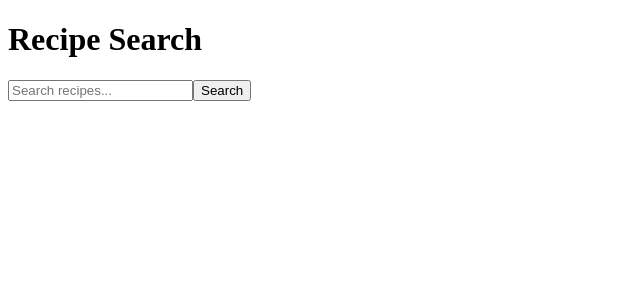
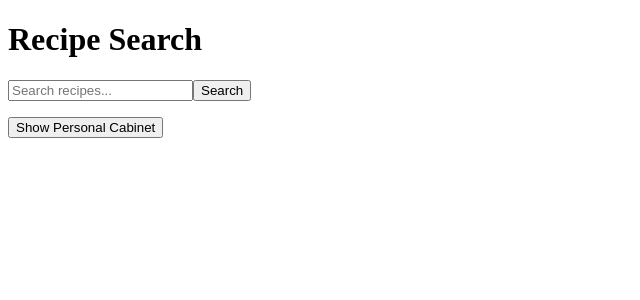
Before and after one commit to ryantoxx/Lab6-PW, a React (Vite) app: page / in a window 1280 px wide. Both pictures are taken after a click on the button "Start Exploring". Shown: the top 300 px of the page, without its empty margins (0-640 px from the left). Built offline with nearby package versions, Linux system fonts and the light colour scheme.

Commit message:
add personal cabinet

```diff
--- a/src/App.jsx
+++ b/src/App.jsx
@@ -1,11 +1,13 @@
 import React, { useState, useEffect } from 'react';
 import WelcomePage from './components/WelcomePage';
 import RecipeSearch from './components/RecipeSearch';
+import PersonalCabinet from './components/PersonalCabinet';
 import './App.css';
 
 function App() {
   const [showWelcomePage, setShowWelcomePage] = useState(true);
   const [addedRecipes, setAddedRecipes] = useState([]);
+  const [showPersonalCabinet, setShowPersonalCabinet] = useState(false);
 
   const handleDismissWelcome = () => {
     setShowWelcomePage(false);
@@ -19,6 +21,10 @@ function App() {
     setAddedRecipes(prevAddedRecipes => prevAddedRecipes.filter(recipe => recipe.title !== recipeToRemove));
   };
 
+  const handleTogglePersonalCabinet = () => {
+    setShowPersonalCabinet(prevState => !prevState);
+  };
+
 
   return (
     <div className={`App`}>
@@ -28,6 +34,10 @@ function App() {
         <div>
           <h1>Recipe Search</h1>
           <RecipeSearch updateAddedRecipes={updateAddedRecipes} updateAddedRecipesToRemove={updateAddedRecipesToRemove} />
+          {showPersonalCabinet && <PersonalCabinet addedRecipes={addedRecipes} />}
+          <button className="cabinet-button" onClick={handleTogglePersonalCabinet}>
+            {showPersonalCabinet ? 'Hide Personal Cabinet' : 'Show Personal Cabinet'}
+          </button>
         </div>
       )}
       {showWelcomePage && (
--- /dev/null
+++ b/src/components/PersonalCabinet.jsx
@@ -0,0 +1,29 @@
+import React from 'react';
+
+const PersonalCabinet = () => {
+  const [addedRecipes, setAddedRecipes] = React.useState(getAddedRecipes());
+
+  function getAddedRecipes() {
+    return Object.keys(localStorage)
+      .filter(key => key.startsWith('added_'))
+      .map(key => ({
+        title: key.replace('added_', ''),
+        liked: localStorage.getItem(key) === 'true'
+      }));
+  }
+
+  return (
+    <div className="cabinet">
+      <h2>Added Recipes</h2>
+      <ul>
+        {addedRecipes.map((recipe, index) => (
+          <li key={index}>
+            {recipe.title}
+          </li>
+        ))}
+      </ul>
+    </div>
+  );
+};
+
+export default PersonalCabinet;
```
